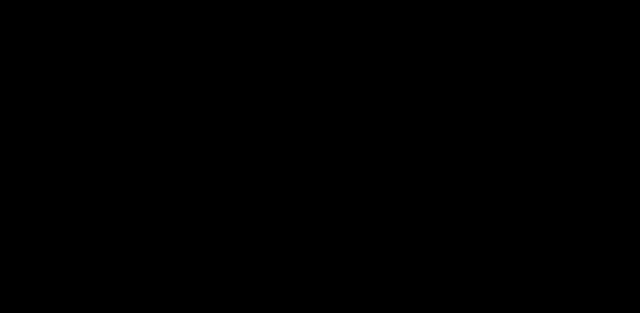
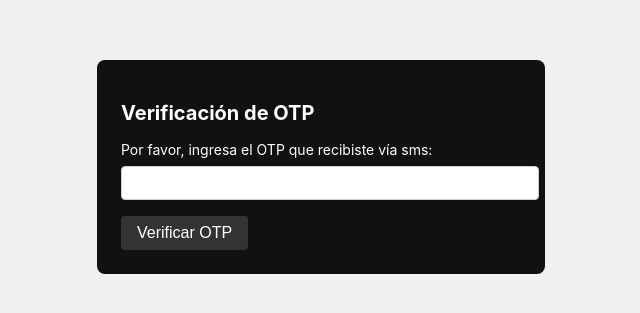
Before and after one commit to VegaZie/ISW711-FrontEnd-Project2, a React (Create React App) app: page /verification in a window 1280 px wide. Before the commit this address had no page. Shown: the part 233-546 px from the top of the page, without its empty margins (319-959 px from the left). Built offline with nearby package versions, Linux system fonts and the light colour scheme.

Commit message:
Se agrego la página de verificación de otp

```diff
--- a/src/Pages/login/loginPage.js
+++ b/src/Pages/login/loginPage.js
@@ -46,10 +46,14 @@ const LoginPage = () => {
         sessionStorage.setItem("id", response.data.userId);
         sessionStorage.setItem("name", response.data.userName);
 
-        navigate("/home");
+        const twoStepVerification = response.data.twoStep;
+        if (!twoStepVerification) {
+          navigate("/home");
+        } else {
+          navigate("/verification");
+        }
       })
       .catch((errorM) => {
-        console.log(errorM);
         setErrorMessage(
           "Credenciales incorrectas. Por favor, inténtelo de nuevo."
         );
--- /dev/null
+++ b/src/Pages/twoStepVerification/twoStepVerification.js
@@ -0,0 +1,63 @@
+import React, { useState } from "react";
+import axios from "axios";
+import { useNavigate } from "react-router-dom";
+
+import Button from "../../components/button/button";
+import ErrorMessage from "../../components/error/errorMessage";
+import "./twoStepVerificationPage.scss";
+
+const TwoStepVerificationPage = () => {
+  const [otp, setOtp] = useState("");
+  const [error, setError] = useState(false);
+  const [errorMessage, setErrorMessage] = useState("");
+
+  const navigate = useNavigate();
+
+  const token = sessionStorage.getItem("token");
+
+  const handleVerifyOtp = () => {
+    axios
+      .post(
+        process.env.REACT_APP_TWO_STEP_VERIFICATION,
+        { otp: otp },
+        {
+          headers: {
+            Authorization: `Bearer ${token}`,
+          },
+        }
+      )
+      .then((response) => {
+        // Verificación exitosa
+        navigate("/home");
+      })
+      .catch((error) => {
+        console.error(error);
+        setErrorMessage("La verificación del OTP ha fallado. " + error);
+        setError(true);
+      });
+  };
+
+  const handleAcceptError = () => {
+    setError(false);
+  };
+
+  return (
+    <div className="otp-verification-page">
+      <div className="otp-container">
+        <h2>Verificación de OTP</h2>
+        <label>Por favor, ingresa el OTP que recibiste vía sms:</label>
+        <input
+          type="text"
+          value={otp}
+          onChange={(e) => setOtp(e.target.value)}
+        />
+        <Button onClick={handleVerifyOtp}>Verificar OTP</Button>
+        {error && (
+          <ErrorMessage message={errorMessage} onAccept={handleAcceptError} />
+        )}
+      </div>
+    </div>
+  );
+};
+
+export default TwoStepVerificationPage;
--- /dev/null
+++ b/src/Pages/twoStepVerification/twoStepVerificationPage.scss
@@ -0,0 +1,46 @@
+.otp-verification-page {
+    display: flex;
+    justify-content: center;
+    align-items: center;
+    height: 100vh;
+    background-color: #f0f0f0;
+  }
+
+  .otp-container {
+    background-color: #111;
+    color: #fff;
+    padding: 24px;
+    border-radius: 8px;
+    width: 400px;
+
+    h2 {
+      font-size: 20px;
+      margin-bottom: 16px;
+    }
+
+    label {
+      display: block;
+      font-size: 14px;
+      margin-bottom: 8px;
+    }
+
+    input[type="text"] {
+      width: 100%;
+      margin-bottom: 16px;
+      padding: 8px;
+      border: 1px solid #ccc;
+      border-radius: 4px;
+      font-size: 14px;
+      &:focus {
+        outline: none;
+        border-color: #007bff;
+      }
+    }
+
+    button {
+      padding: 8px 16px;
+      border: none;
+      border-radius: 4px;
+      cursor: pointer;
+    }
+  }
--- a/src/Routes/index.js
+++ b/src/Routes/index.js
@@ -4,6 +4,7 @@ import Login from "../Pages/login/loginPage";
 import Register from "../Pages/registration/registrationPage";
 import HomePage from "../Pages/home/homePage";
 import EmailVerificationPage from "../Pages/emailVerification/emailVerification";
+import TwoStepVerificationPage from "../Pages/twoStepVerification/twoStepVerification";
 import Error from "../Pages/error/errorPage";
 
 const Router = () => {
@@ -11,6 +12,11 @@ const Router = () => {
     <BrowserRouter>
       <Routes>
         <Route path="/" element={<Login />} errorElement={<Error />} />
+        <Route
+          path="/verification"
+          element={<TwoStepVerificationPage />}
+          errorElement={<Error />}
+        />
         <Route
           path="/register"
           element={<Register />}
```
